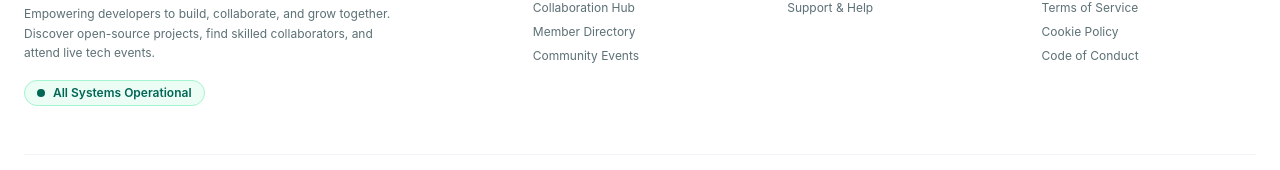
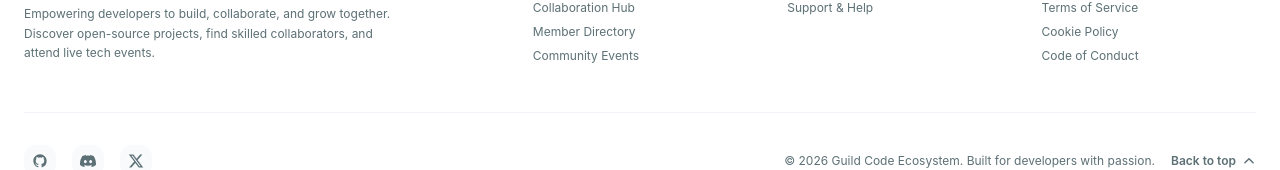
Before and after one commit to Winney360/Guild_Code_Community_Hub, a React (Vite) app in the folder client/: page / in a window 1280 px wide. Shown: the part 2308-2478 px from the top of the page. Built offline with nearby package versions, Linux system fonts and the light colour scheme; no server answers.

Commit message:
Remove All Systems Operational status pill from Footer

```diff
--- a/client/src/components/Footer.tsx
+++ b/client/src/components/Footer.tsx
@@ -27,14 +27,6 @@
             <p className="text-xs text-[#5c7075] dark:text-slate-400 leading-relaxed max-w-sm">
               Empowering developers to build, collaborate, and grow together. Discover open-source projects, find skilled collaborators, and attend live tech events.
             </p>
-            {/* Live Operational Pill */}
-            <div className="inline-flex items-center gap-2 px-3 py-1 bg-emerald-50 dark:bg-emerald-500/10 border border-emerald-200 dark:border-emerald-500/20 rounded-full text-xs font-semibold text-[#006655] dark:text-emerald-400">
-              <span className="relative flex h-2 w-2">
-                <span className="animate-ping absolute inline-flex h-full w-full rounded-full bg-[#006655] dark:bg-emerald-400 opacity-75"></span>
-                <span className="relative inline-flex rounded-full h-2 w-2 bg-[#006655] dark:bg-emerald-400"></span>
-              </span>
-              <Link to="/status" onClick={scrollToTop} className="hover:underline">All Systems Operational</Link>
-            </div>
           </div>
 
           {/* Col 2: Platform Links */}
```
